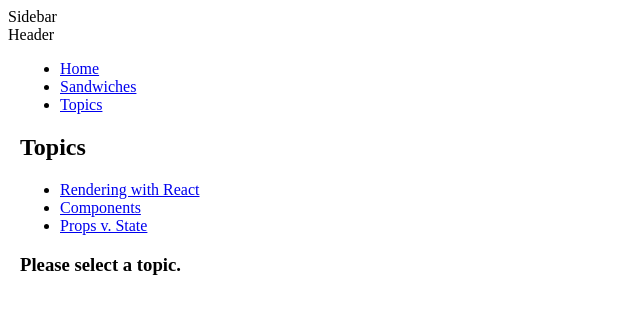
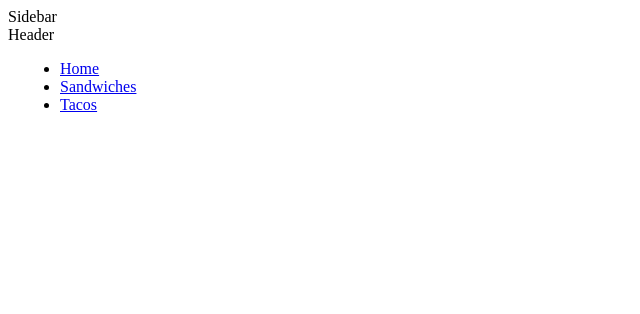
Before and after one commit to quan-vu/reactjs-starter, a React (Create React App) app: page /topics in a window 1280 px wide. Shown: the top 314 px of the page, without its empty margins (0-640 px from the left). Built offline with nearby package versions, Linux system fonts and the light colour scheme.

Commit message:
[solution 2] Fix lazyload with nested route

```diff
--- a/src/App.js
+++ b/src/App.js
@@ -41,8 +41,8 @@ const routes = [
     component: SandwichesView
   },
   {
-    path: "/topics",
-    name: "Topics",
+    path: "/tacos",
+    name: "Tacos",
     key: "TACOS",
     exact: false,
     layout: true,
@@ -50,10 +50,14 @@ const routes = [
     routes: [
       {
         path: "/tacos/bus",
+        name: "Bus",
+        key: "TACOS_BUS",
         component: TacosBusView
       },
       {
         path: "/tacos/cart",
+        name: "Cart",
+        key: "TACOS_CART",
         component: TacosCartView
       }
     ]
--- a/src/views/TacosView/index.js
+++ b/src/views/TacosView/index.js
@@ -1,67 +1,47 @@
-import React from "react";
+import React from 'react';
 import {
     BrowserRouter as Router,
     Switch,
     Route,
-  Link,
-  useParams,
-  useRouteMatch
+    Link
 } from "react-router-dom";
 
 
-function TacosView() {
 
-  // The `path` lets us build <Route> paths that are
-  // relative to the parent route, while the `url` lets
-  // us build relative links.
-  let { path, url } = useRouteMatch();
-
-  console.log("path:", path);
-  console.log("url:", url);
-
-
+function TacosView({ routes }) {
     return (
       <div>
-      <h2>Topics</h2>
+        <h2>Tacos</h2>
         <ul>
-        <li>
-          <Link to={`${url}/rendering`}>Rendering with React</Link>
+          {routes.map((route) => (
+            <li key={route.key}>
+              <Link to={route.path}>{route.name}</Link>
             </li>
-        <li>
-          <Link to={`${url}/components`}>Components</Link>
-        </li>
-        <li>
-          <Link to={`${url}/props-v-state`}>Props v. State</Link>
-        </li>
+          ))}
         </ul>
 
         <Switch>
-        <Route exact path={path}>
-          <h3>Please select a topic.</h3>
-        </Route>
-        <Route exact path={`${path}/:topicId`}>
-          <Topic />
-        </Route>
+          {routes.map((route, i) => (
+            <RouteWithSubRoutes key={i} {...route} />
+          ))}
         </Switch>
-    </div>
-  );
-
-}
-
-function Topic() {
-  // The <Route> that rendered this component has a
-  // path of `/topics/:topicId`. The `:topicId` portion
-  // of the URL indicates a placeholder that we can
-  // get from `useParams()`.
-  let { topicId } = useParams();
-
-  console.log(topicId);
-
-  return (
-    <div>
-      <h3>{topicId}</h3>
       </div>
     );
   }
 
+// A special wrapper for <Route> that knows how to
+// handle "sub"-routes by passing them in a `routes`
+// prop to the component it renders.
+function RouteWithSubRoutes(route) {
+    return (
+      <Route
+        path={route.path}
+        render={props => (
+          // pass the sub-routes down to keep nesting
+          <route.component {...props} routes={route.routes} />
+        )}
+      />
+    );
+  }
+
 export default TacosView;
```
Lines whose indentation alone changed are shown as unchanged.
